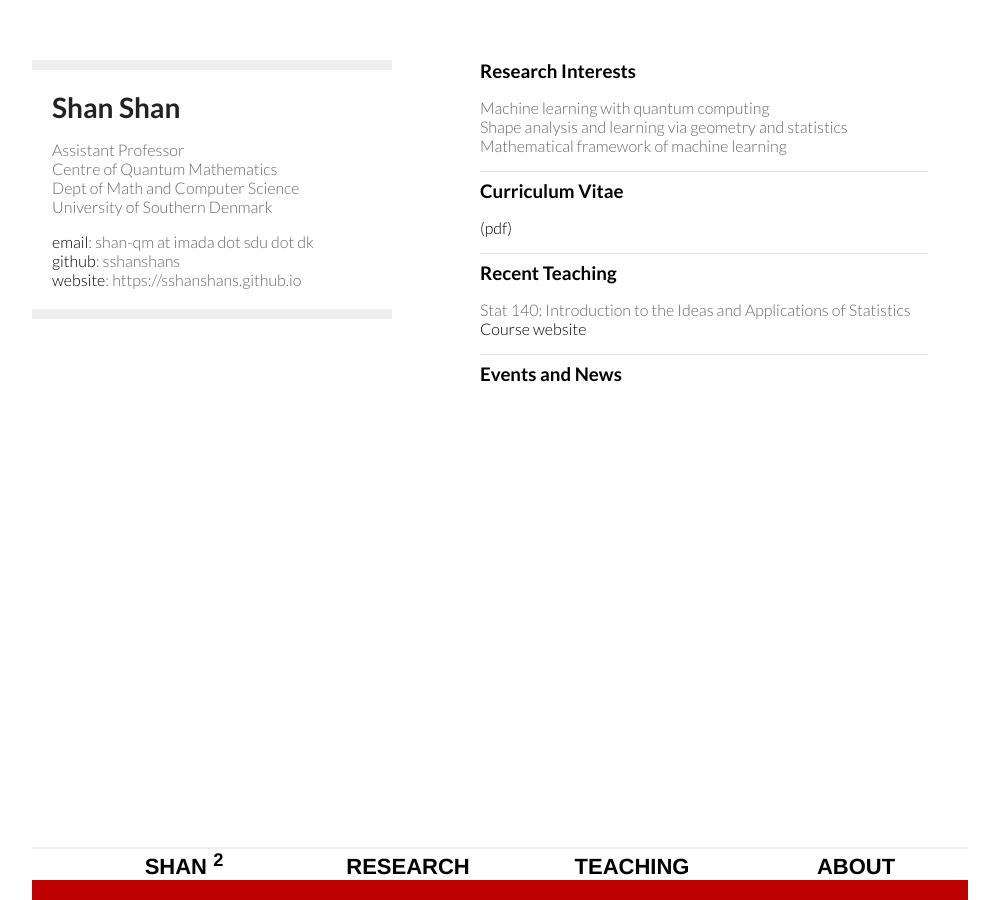
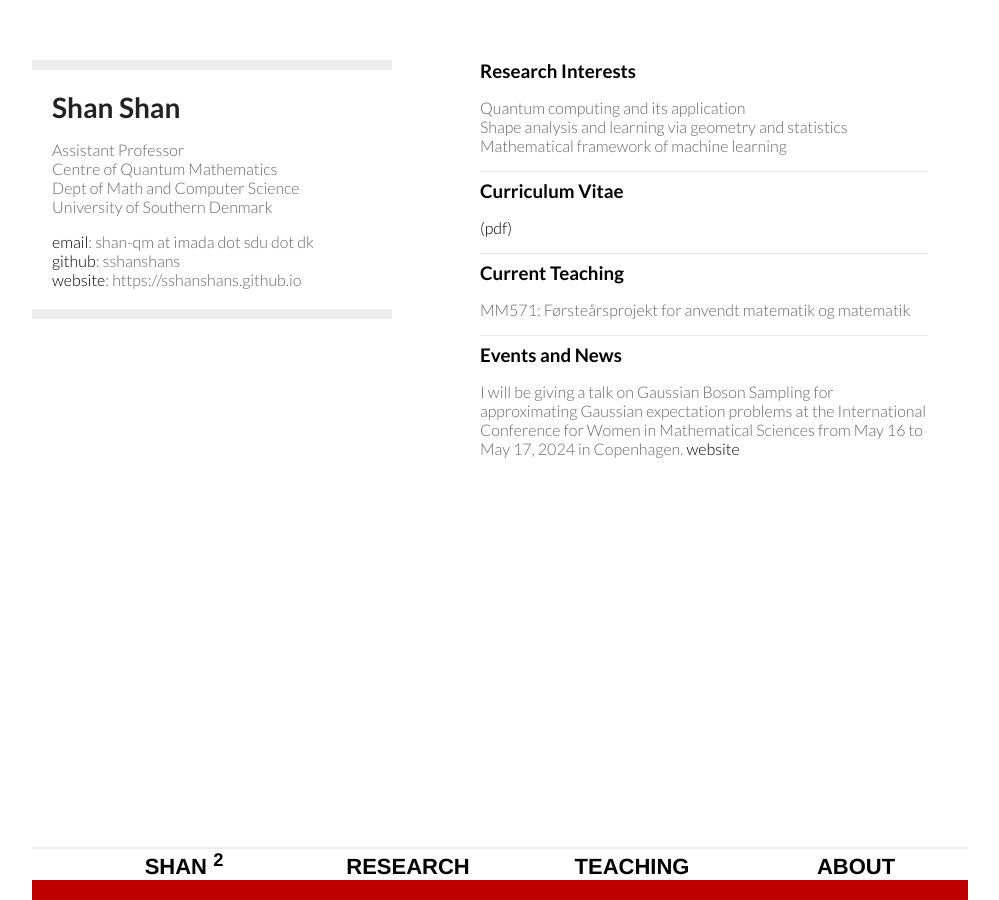
Before and after one commit to sshanshans/sshanshans.github.io, a Jekyll site: the page built from index.md, in a window 1280 px wide. Shown: the whole page, without its empty margins (160-1159 px from the left). Built offline with Jekyll 4.4.1, drawn with Linux system fonts in a browser that asks for light colours.

Commit message:
Update index.md

```diff
--- a/index.md
+++ b/index.md
@@ -5,7 +5,7 @@
 ---
 
 ### Research Interests
-Machine learning with quantum computing <br />
+Quantum computing and its application <br />
 Shape analysis and learning via geometry and statistics <br />
 Mathematical framework of machine learning
 <hr />
@@ -14,13 +14,13 @@
 [(pdf)](../CV/cv.pdf)
 <hr />
 
-### Recent Teaching
-Stat 140: Introduction to the Ideas and Applications of Statistics <br/>
-[Course website](https://sshanshans.github.io/stat140/)
+### Current Teaching
+MM571: Førsteårsprojekt for anvendt matematik og matematik
 <hr />
 
 ### Events and News
-
+I will be giving a talk on Gaussian Boson Sampling for approximating Gaussian expectation problems at the International Conference for Women in Mathematical Sciences from May 16 to May 17, 2024 in Copenhagen.
+[website](https://www.math.ku.dk/english/calendar/events/women-in-math/)
 
 <br />
 <br />
```
